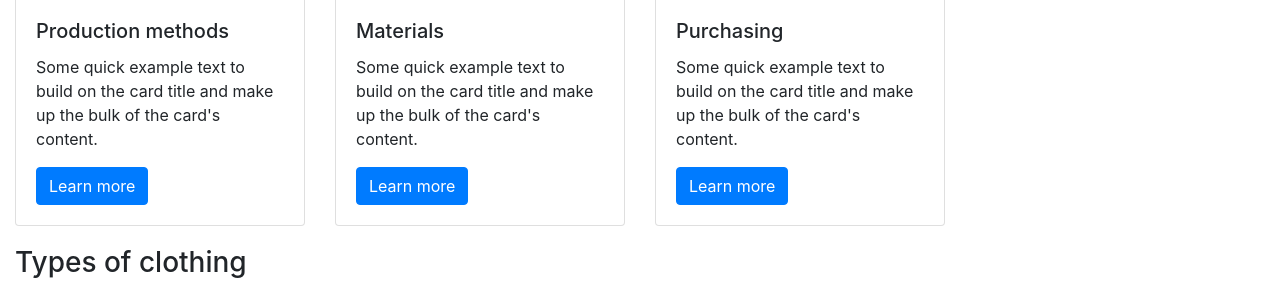
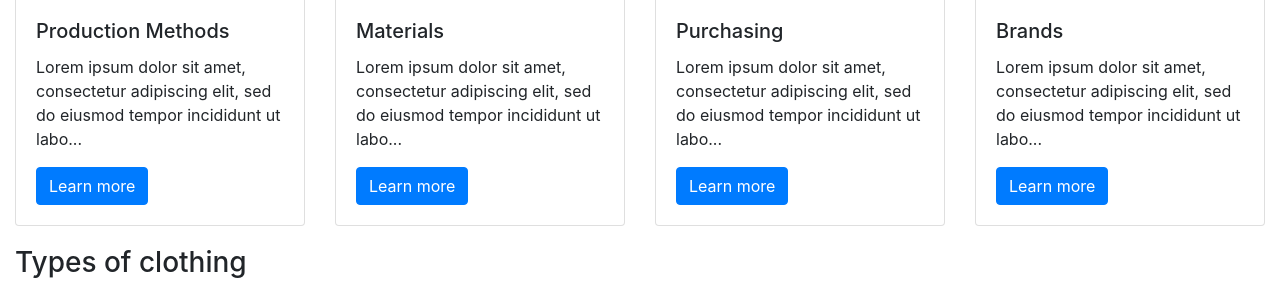
Before and after one commit to pierrerodgers/dress-for-good, a Flask app: page /learn in a window 1280 px wide. Shown: the part 476-761 px from the top of the page. Run offline with Flask 2, Linux system fonts and the light colour scheme; some libraries are stand-ins or nearby versions.

Commit message:
learn page now fills from server

```diff
--- a/server.py
+++ b/server.py
@@ -4,15 +4,16 @@ from flask import Response, request, jsonify
 app = Flask(__name__, static_url_path='/static')
 
 
-modules = [
+sustainability_modules = [
     {
         "module_title": "Production Methods",
         "module_description": "Lorem ipsum dolor sit amet, consectetur adipiscing elit, sed do eiusmod tempor incididunt ut labore et dolore magna aliqua. Ut enim ad minim veniam, quis nostrud exercitation ullamco laboris nisi ut aliquip ex ea commodo consequat. Duis aute irure dolor in reprehenderit in voluptate velit esse cillum dolore eu fugiat nulla pariatur. Excepteur sint occaecat cupidatat non proident, sunt in culpa qui officia deserunt mollit anim id est laborum.",
         "module_key_points": ["Different production methods have varying environmental impacts", "You'll often have to search for information about individual brands"],
         "module_img" : "/static/images/denim.jpg",
-        "module_next": "/learn/2",
+        "module_next": "/learn/sustainability/2",
         "module_number": "Module 1",
-        "module_back": None
+        "module_back": None,
+        "completed": False
     },
     {
         "module_title": "Materials",
@@ -21,9 +22,10 @@ modules = [
             "Any recycled materials are likely to be better (i.e. recycled cotton)",
             "The classic materials you're used to (polyester, cotton) are often the most harmful!"],
         "module_img" : "/static/images/cotton.jpg",
-        "module_next": "/learn/3",
+        "module_next": "/learn/sustainability/3",
         "module_number": "Module 2",
-        "module_back": "/learn/1"
+        "module_back": "/learn/sustainability/1",
+        "completed": False
     },
 
     {
@@ -33,10 +35,37 @@ modules = [
             "Thrifted clothing is always going to me more sustainable than buying something new",
             "Buying new clothes contributes to the mass consumption that leads to unsustainability"],
         "module_img" : "/static/images/fast-fashion.jpg",
+        "module_next": "/learn/sustainability/4",
+        "module_number": "Module 3",
+        "module_back": "/learn/sustainability/2",
+        "completed": False
+    },
+    {
+        "module_title": "Brands",
+        "module_description": "Lorem ipsum dolor sit amet, consectetur adipiscing elit, sed do eiusmod tempor incididunt ut labore et dolore magna aliqua. Ut enim ad minim veniam, quis nostrud exercitation ullamco laboris nisi ut aliquip ex ea commodo consequat. Duis aute irure dolor in reprehenderit in voluptate velit esse cillum dolore eu fugiat nulla pariatur. Excepteur sint occaecat cupidatat non proident, sunt in culpa qui officia deserunt mollit anim id est laborum.",
+        "module_key_points": ["Some brands are more committed to sustainable consumption",
+            "Brands whose clothes don't last very long are not going to be very sustainable (fast fashion)",
+            "You should research more about individual brands to learn more"],
+        "module_img" : "/static/images/everlane.png",
         "module_next": None,
-        "module_number": "Module 3",
-        "module_back": "/learn/2"
-    },
+        "module_number": "Module 4",
+        "module_back": "/learn/sustainability/3",
+        "completed": False
+    }
+]
+
+clothing_modules = [
+
+    {
+        "module_title": "Production Methods",
+        "module_description": "Lorem ipsum dolor sit amet, consectetur adipiscing elit, sed do eiusmod tempor incididunt ut labore et dolore magna aliqua. Ut enim ad minim veniam, quis nostrud exercitation ullamco laboris nisi ut aliquip ex ea commodo consequat. Duis aute irure dolor in reprehenderit in voluptate velit esse cillum dolore eu fugiat nulla pariatur. Excepteur sint occaecat cupidatat non proident, sunt in culpa qui officia deserunt mollit anim id est laborum.",
+        "module_key_points": ["Different production methods have varying environmental impacts", "You'll often have to search for information about individual brands"],
+        "module_img" : "/static/images/denim.jpg",
+        "module_next": "/learn/2",
+        "module_number": "Module 1",
+        "module_back": None,
+        "completed": False
+    }
 
 ]
 
@@ -51,8 +80,8 @@ def home(name=None):
 
 @app.route('/learn')
 def learn(name=None):
-
-    return render_template('learn.html')
+    modules_to_send = {"sustainability_modules":sustainability_modules}
+    return render_template('learn.html', modules = modules_to_send)
 
 @app.route('/quiz')
 def quiz(name=None):
@@ -64,9 +93,9 @@ def question(id=id):
 
     return render_template('question.html')
 
-@app.route('/learn/<id>')
+@app.route('/learn/sustainability/<id>')
 def module(id=id):
-    module_to_send = {"module":modules[int(id)-1]}
+    module_to_send = {"module":sustainability_modules[int(id)-1]}
     return render_template('module.html', module = module_to_send)
 
 if __name__ == '__main__':
--- /dev/null
+++ b/static/learn.js
@@ -0,0 +1,49 @@
+/*
+
+<div class = "col-lg-3 col-md-4 col-sm-4 col-mb-4">
+                    <div class="card">
+                        <img src="/static/images/denim.jpg" class="card-img-top" alt="image">
+                        <div class="card-body">
+                          <h5 class="card-title">Production methods</h5>
+                          <p class="card-text">Some quick example text to build on the card title and make up the bulk of the card's content.</p>
+                          <a href="/learn/1" class="btn btn-primary">Learn more</a>
+                        </div>
+                    </div>
+                </div>
+
+*/
+
+//var sustainability_modules to be filled from server
+
+$(document).ready(function() {
+    var i = 1;
+    sustainability_modules.forEach(module => {
+        var $card = createCard(module["module_title"], module["module_img"], module["module_description"], `/learn/sustainability/${i}`);
+        i++;
+        $("#modules-list").append($card);
+    });
+
+
+});
+
+function createCard(title, img_src, description, link) {
+    var $div = $("<div class = 'col-lg-3 col-md-4 col-sm-4 col-mb-4'>");
+    var $card = $("<div class = 'card'>");
+    var $img = $("<img>");
+    var $card_body = $("<div class='card-body'>");
+    var $card_title = $("<h5 class= 'card-title'>");
+    var $card_detail = $("<p class = 'card-text'>");
+    var $link = $("<a class = 'btn btn-primary'>Learn more</a>")
+
+    $($img).attr("src", img_src);
+    $($card_title).html(title);
+    var length = 100;
+    var detail = description.length > length ? `${description.substring(0, length - 3)}...` :  description;
+    $($card_detail).html(detail);
+    $($link).attr('href', link);
+    $($card_body).append($card_title, $card_detail, $link);
+    $($card).append($img, $card_body);
+    $($div).append($card);
+
+    return $div;
+}
--- a/templates/learn.html
+++ b/templates/learn.html
@@ -3,6 +3,12 @@
 {% extends "layout.html" %}
 
 {% block content %}
+
+<script>
+    var modules_json = {{modules|tojson}};
+    var sustainability_modules = modules_json["sustainability_modules"];
+</script>
+<script src = "/static/learn.js"></script>
 <div class = "container-fluid">
     <div class = "row">
         <div class = "col-12">
@@ -22,38 +28,7 @@
         </div>
         <div class = "container-fluid" style="padding-bottom:10px;">
             <div id = "modules-list" class = "row row-mb-4">
-                <div class = "col-lg-3 col-md-4 col-sm-4 col-mb-4">
-                    <div class="card">
-                        <img src="/static/images/denim.jpg" class="card-img-top" alt="image">
-                        <div class="card-body">
-                          <h5 class="card-title">Production methods</h5>
-                          <p class="card-text">Some quick example text to build on the card title and make up the bulk of the card's content.</p>
-                          <a href="/learn/1" class="btn btn-primary">Learn more</a>
-                        </div>
-                    </div>
-                </div>
 
-                <div class = "col-lg-3 col-md-4 col-sm-4 col-mb-4">
-                    <div class="card">
-                        <img src="/static/images/cotton.jpg" class="card-img-top" alt="image">
-                        <div class="card-body">
-                          <h5 class="card-title">Materials</h5>
-                          <p class="card-text">Some quick example text to build on the card title and make up the bulk of the card's content.</p>
-                          <a href="#" class="btn btn-primary">Learn more</a>
-                        </div>
-                    </div>
-                </div>
-
-                <div class = "col-lg-3 col-md-4 col-sm-4 col-mb-4">
-                    <div class="card">
-                        <img src="/static/images/thrift.jpg" class="card-img-top" alt="image">
-                        <div class="card-body">
-                          <h5 class="card-title">Purchasing</h5>
-                          <p class="card-text">Some quick example text to build on the card title and make up the bulk of the card's content.</p>
-                          <a href="#" class="btn btn-primary">Learn more</a>
-                        </div>
-                    </div>
-                </div>
 
             </div>
 
@@ -65,7 +40,7 @@
         </div>
 
         <div class = "container-fluid">
-            <div id = "modules-list" class = "row row-mb-4">
+            <div id = "clothing-modules-list" class = "row row-mb-4">
                 <div class = "col-lg-3 col-md-4 col-sm-4 col-mb-4">
                     <div class="card">
                         <img src="/static/images/polyester.jpeg" class="card-img-top" alt="image">
```
